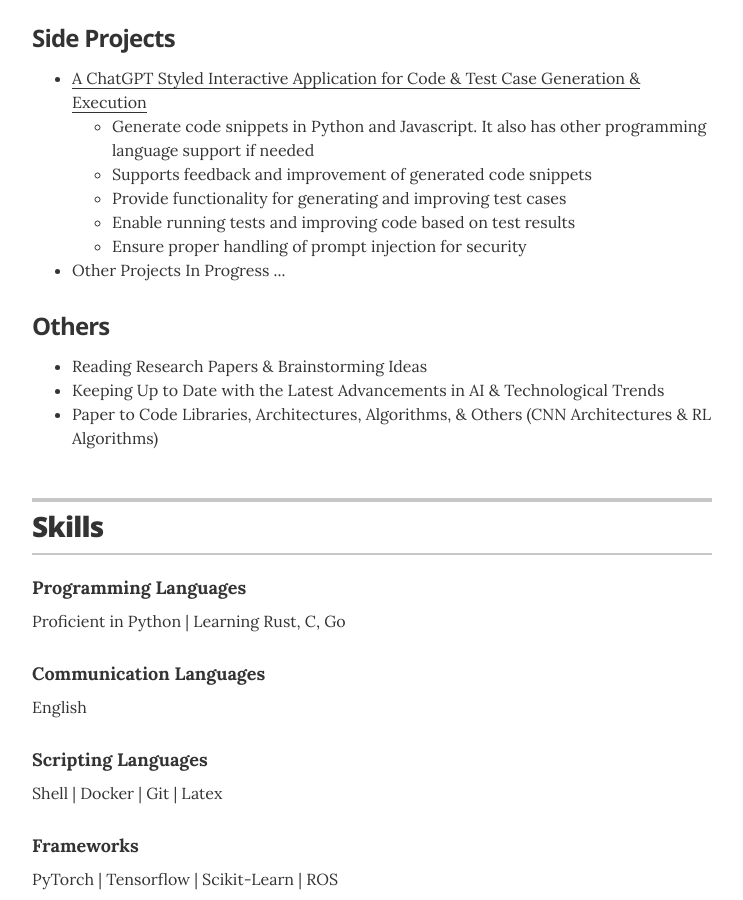
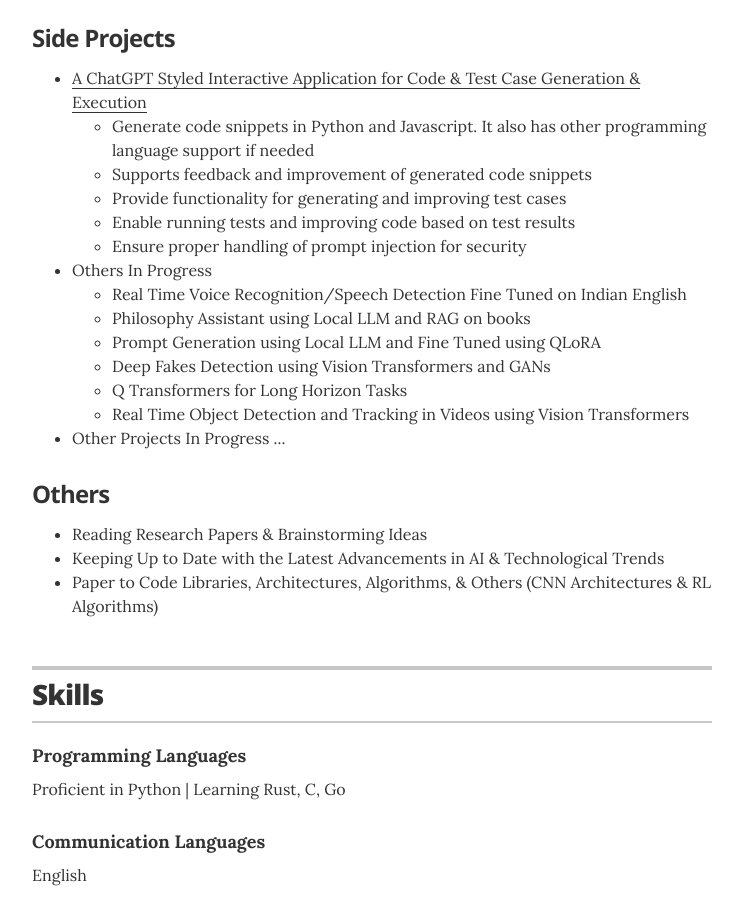
Before and after one commit to Vidharth/Vidharth.github.io, a Jekyll site: the page built from index.html, in a window 1280 px wide and 900 px high, scrolled down 2753 px. Shown: the whole window, without its empty margins (268-1011 px from the left). Built offline with Jekyll 4.4.1, drawn with Linux system fonts in a browser that asks for light colours.

Commit message:
Update projects.yml

```diff
--- a/_data/projects.yml
+++ b/_data/projects.yml
@@ -67,6 +67,15 @@
           <li> Enable running tests and improving code based on test results </li>
           <li> Ensure proper handling of prompt injection for security </li>
         </ul>
+      <li> Others In Progress </li>
+        <ul class="resume-item-list">
+          <li> Real Time Voice Recognition/Speech Detection Fine Tuned on Indian English </li>
+          <li> Philosophy Assistant using Local LLM and RAG on books </li>
+          <li> Prompt Generation using Local LLM and Fine Tuned using QLoRA </li>
+          <li> Deep Fakes Detection using Vision Transformers and GANs </li>
+          <li> Q Transformers for Long Horizon Tasks </li>
+          <li> Real Time Object Detection and Tracking in Videos using Vision Transformers </li>
+        </ul>
       <li> Other Projects In Progress ... </li>
     </ul>
 
```
